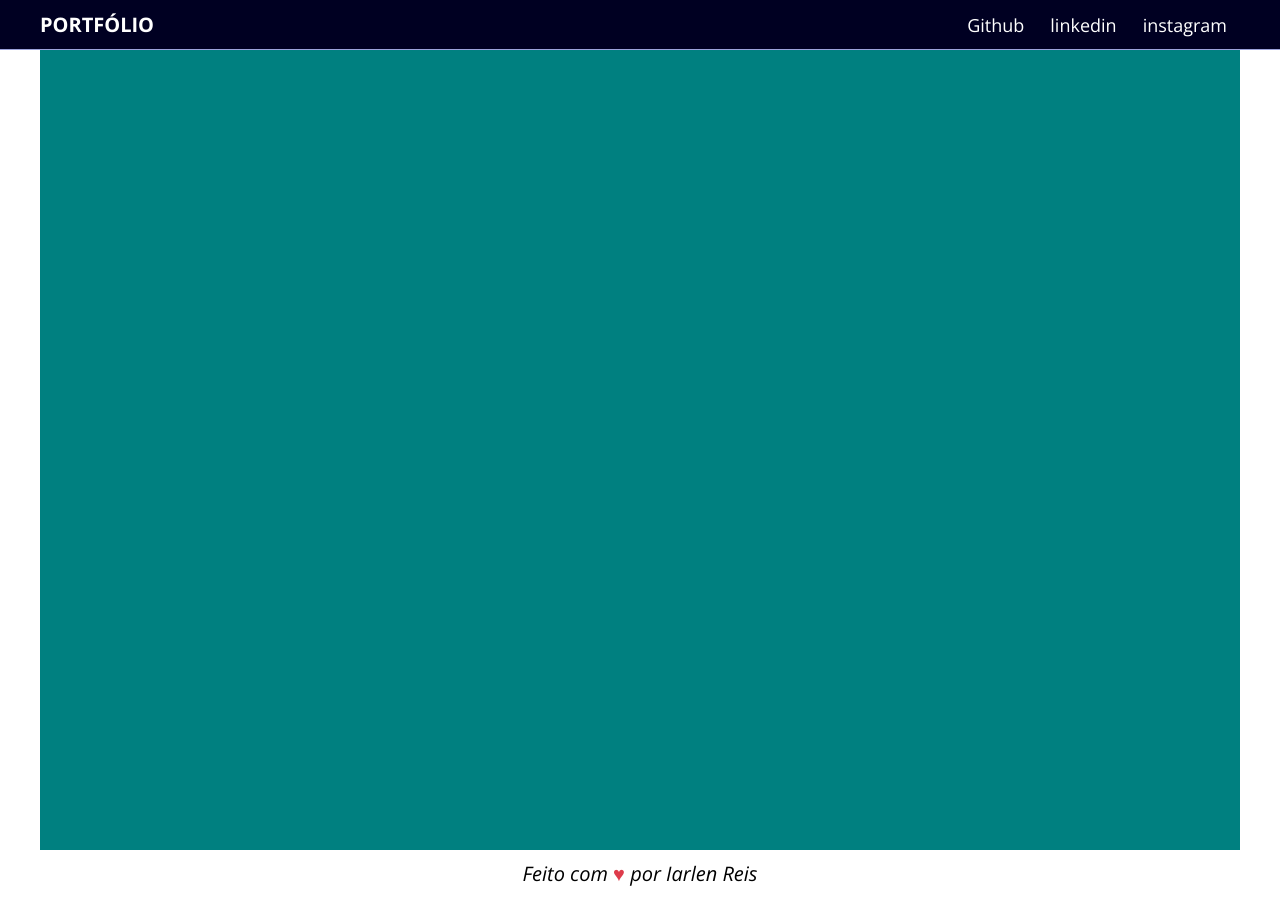
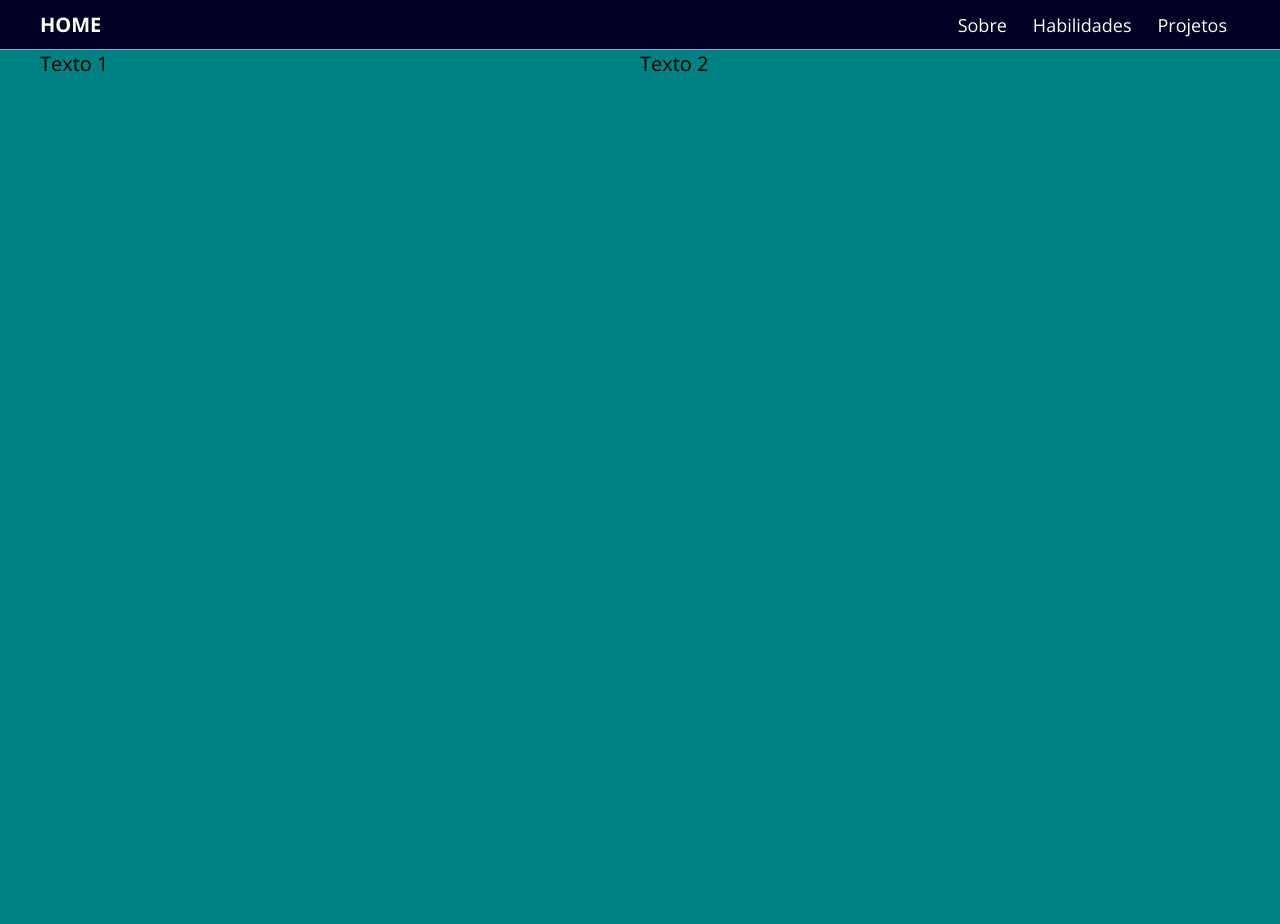
Before and after one commit to iarlen-reis/portfolio, a plain HTML site: page index.html in a window 1280 px wide. Shown: the top 924 px of the page. Before the commit the page ends 897 px from the top, so only its background shows below. Drawn offline with nearby package versions, Linux system fonts and the light colour scheme.

Commit message:
adicioando sections: sobre, habilidades e projetos.

```diff
--- a/assets/css/globals.css
+++ b/assets/css/globals.css
@@ -31,6 +31,7 @@ h1 {
 
 html {
     font-size: 62.5%;
+    scroll-behavior: smooth;
 }
 
 a {
--- a/assets/css/style.css
+++ b/assets/css/style.css
@@ -64,8 +64,8 @@
 
 .section {
     height: 100vh;
-    background: rgb(156,163,219);
-    background: linear-gradient(0deg, rgba(156,163,219,1) 0%, rgba(156,179,219,1) 100%);
+    width: 100%;
+    background: teal;
 }
 
 
@@ -77,7 +77,6 @@
     width: 100%;
     margin: 0 auto;
     height: 100%;
-    background: teal;
 }
 
 .container .info-1 {
--- a/index.html
+++ b/index.html
@@ -13,23 +13,26 @@
     <label class="close-menu-label" for="close-menu" title="close-menu"></label>
     <aside class="menu-content" >
         <div class="main-content">
-            <h1>Portfólio</h1>
+            <h1><a href="#intro">Home</a></h1>
             <nav class="nav-bar">
                 <ul>
-                    <li><a href="#">Github</a></li>
-                    <li><a href="#">linkedin</a></li>
-                    <li><a href="#">instagram</a></li>
+                    <li><a href="#sobre">Sobre</a></li>
+                    <li><a href="#habilidades">Habilidades</a></li>
+                    <li><a href="#projetos">Projetos</a></li>
                 </ul>
             </nav>
         </div>
     </aside>
     <div class="space-menu"></div>
-    <section class="section main-content">
-        <div class="container">
-            <div class="info-1"></div>
-            <div class="info-2"></div>
+    <section id="intro" class="section">
+        <div class="container main-content">
+            <div class="info-1">Texto 1</div>
+            <div class="info-2">Texto 2</div>
         </div>
     </section>
+    <section id="sobre" class="sobre section"></section>
+    <section id="habilidades" class="habilidades section"></section>
+    <section id="projetos" class="projetos section"></section>
     <footer class="footer">
         <address>Feito com <span>♥</span> por Iarlen Reis</address>
     </footer>
```
